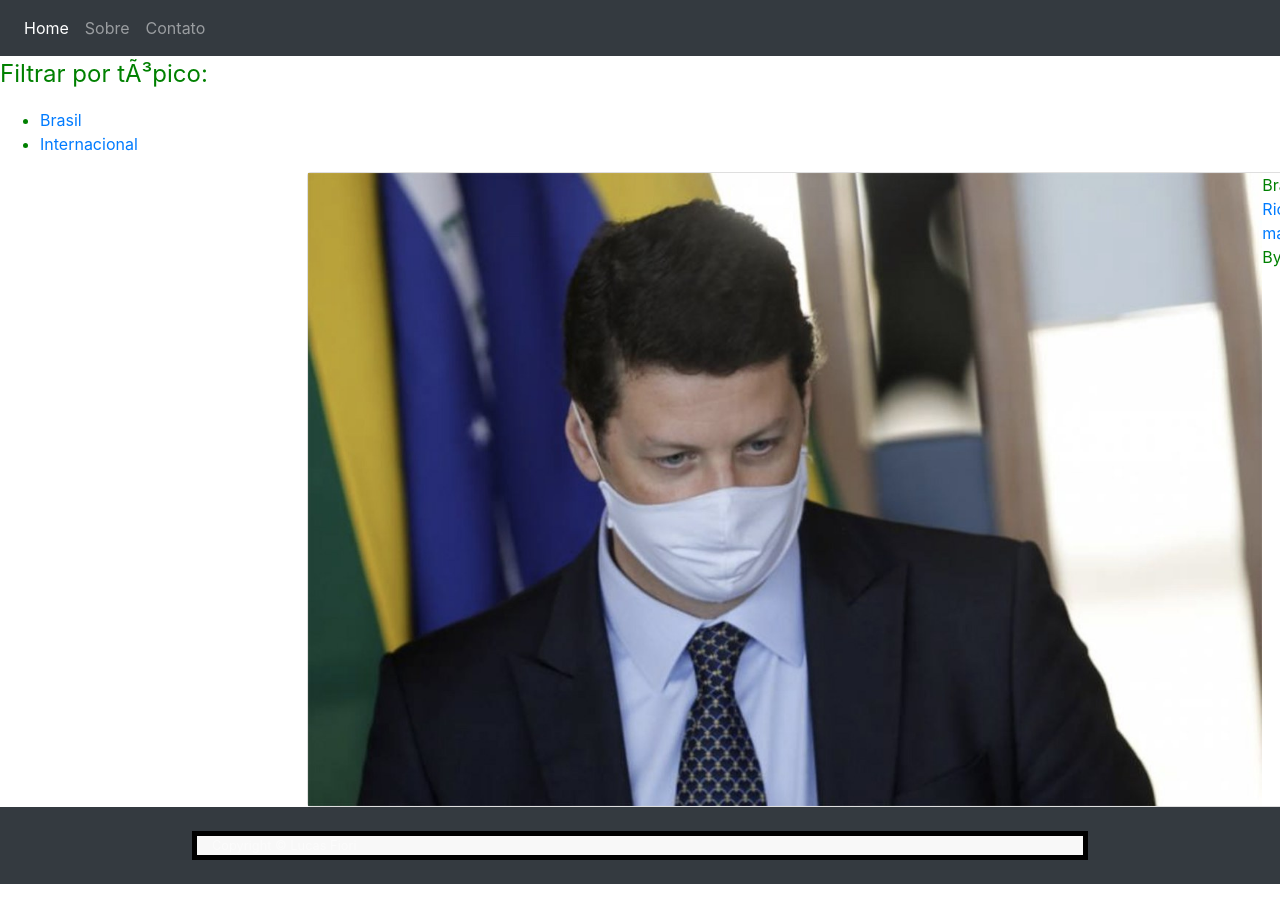
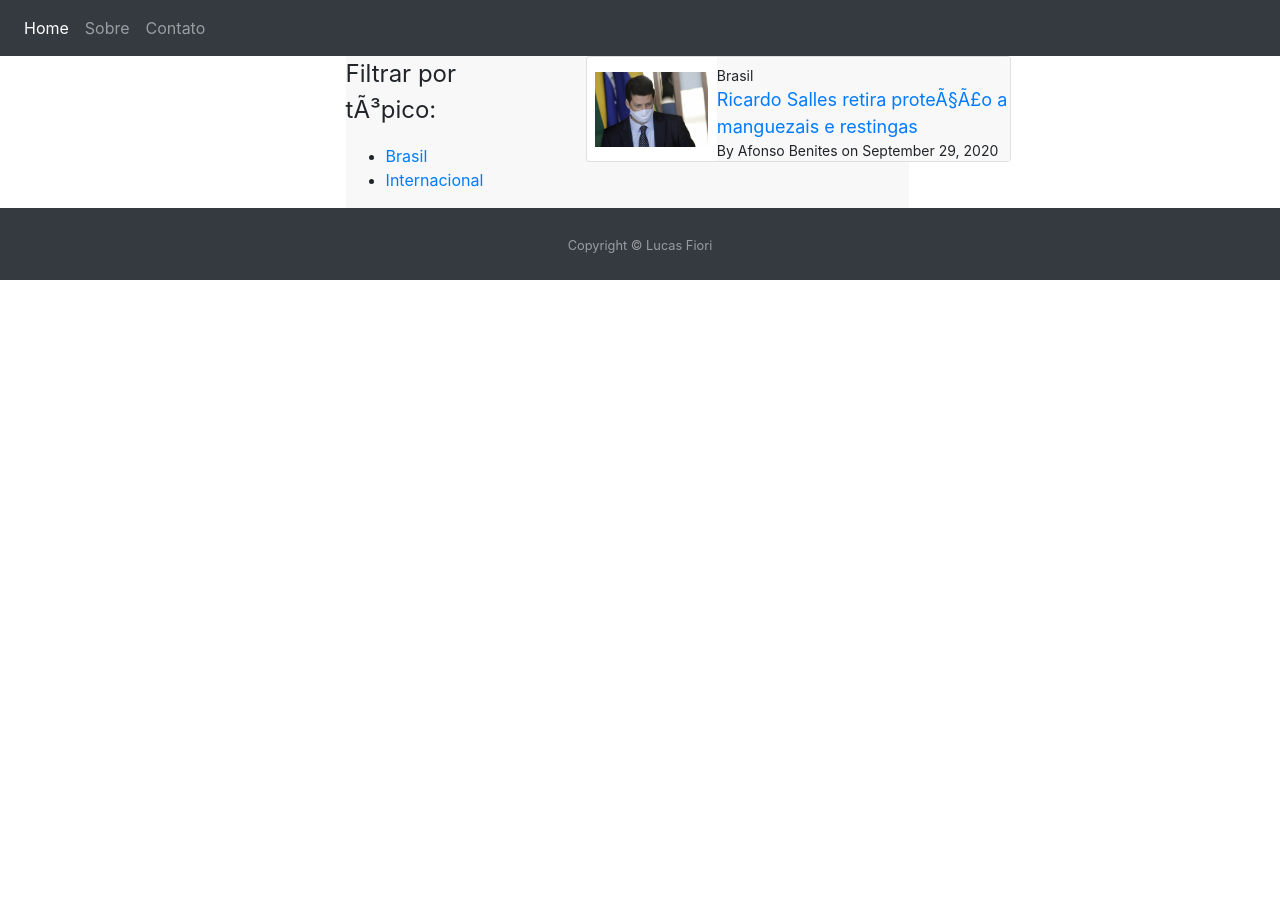
Before and after one commit to L-Fiori/myblog, a Jekyll site: the page built from brasil.markdown, in a window 1280 px wide. Built offline with Jekyll 4.4.1, drawn with Linux system fonts in a browser that asks for light colours.

Commit message:
Fix styles

```diff
--- a/assets/css/styles.css
+++ b/assets/css/styles.css
@@ -1,14 +1,11 @@
-body {
-    color: green;
-}
-
-.container {
+.container2 {
     position: relative;
     height: 100%;
-    width: 70%;
+    width: 44%;
+    left: 27%;
     display: flex;
     flex-direction: row;
-    border: 5px solid black;
+    border: 0px;
     background-color: #f8f8f8;
 }
 
@@ -24,33 +21,65 @@ body {
 
 .card {
     left: 24%;
-    height: ;
-    width: ;
     position: relative;
     display: flex;
     flex-direction: row;
 }
 
 .picture {
-    height: ;
-    width: ;
-
+    position:relative;
+    padding-left:2%;
+    width: 20%;
+    padding-right:2%;
+    min-width: 130px;
+    max-width: 140px;
+    margin: auto;
 }
 
 .card2 {
     position: relative;
-    display: flex;
-    flex-direction: column;
+    height:100%;
+    width:100%;
+    display:flex;
+    flex-direction:column;
+    background-color: #f8f8f8;
+    padding-top:2%;
 }
 
 .categories {
-
+    font-size: 14px;
+    font: Helvetica;
 }
 
 .title {
-
+    font-size: 18px;
+    font: Helvetica;
 }
 
 .byon {
+    font-size: 14px;
+    font: Helvetica;
+}
 
+.cardpost {
+    position: relative;
+    height: 100%;
+    width: 44%;
+    left: 27%;
+    border: 0px;
+    background-color: #f8f8f8;
+    font-size: 20px;
+    font: Helvetica;
+    text-align: justify;
+    text-justify: inter-word;
 }
+
+.assinatura {
+    font: Helvetica;
+    font-size: 16px;
+}
+
+.titlepost {
+    font: Helvetica;
+    font-size: 26px;
+}
```
